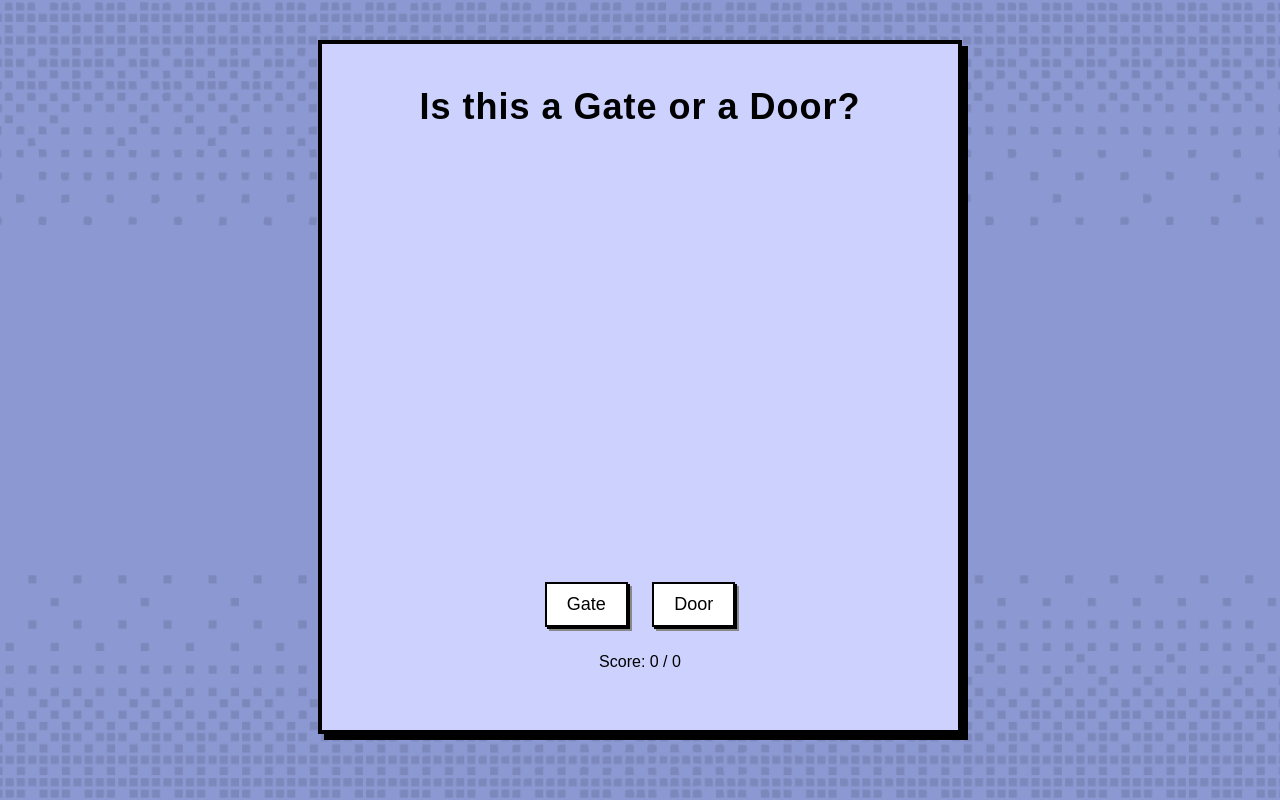
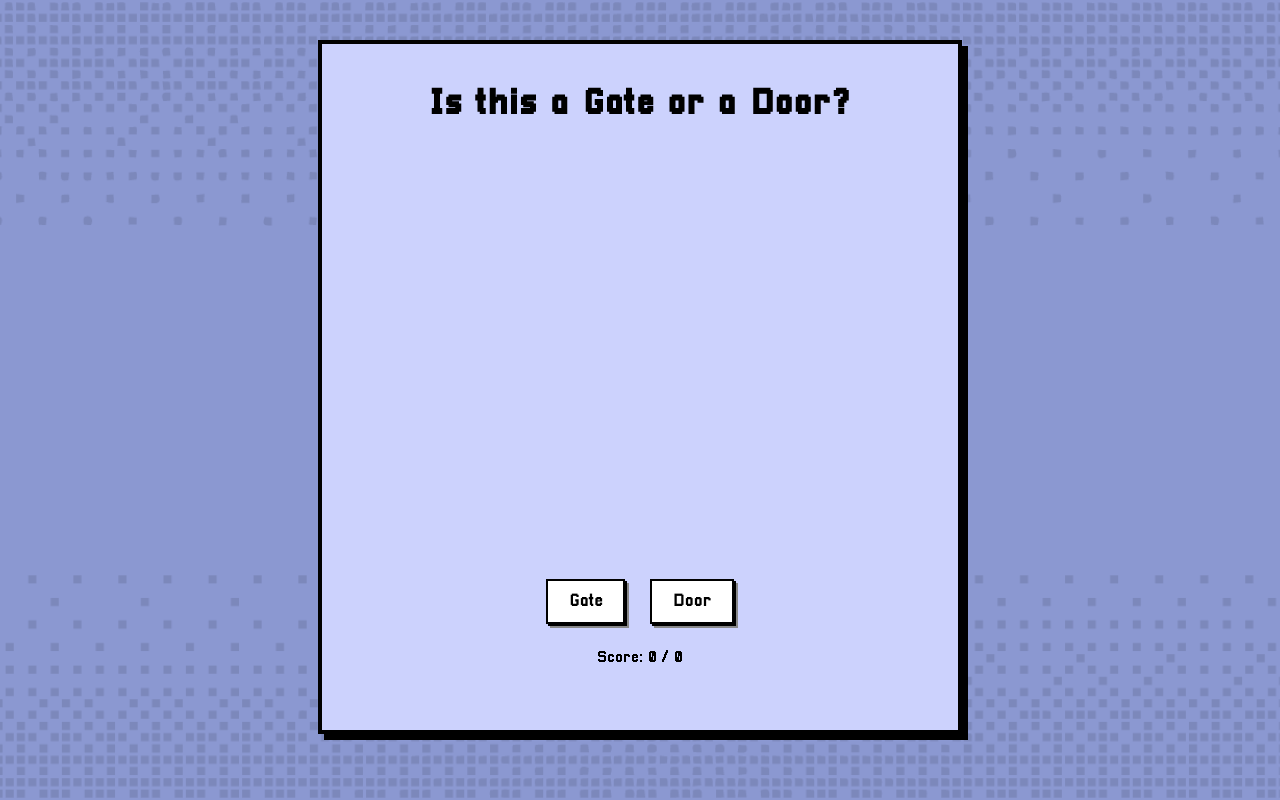
Before and after one commit to saanchithawani/fordax, a plain HTML site: page index.html in a window 1280 px wide. Drawn offline with Linux system fonts and the light colour scheme; the site is published under a folder, as on GitHub Pages, so addresses that start at the root find nothing.

Commit message:
Update style.css

```diff
--- a/style.css
+++ b/style.css
@@ -1,13 +1,13 @@
 @font-face {
     font-family: 'Pixellari';
-    src: url('/fonts/pixellari.ttf') format('woff2');
+    src: url('fonts/pixellari.ttf') format('truetype');
     font-weight: normal;
     font-style: normal;
 }
 
 @font-face {
     font-family: 'KA1';
-    src: url('/fonts/ka1.ttf') format('woff2');
+    src: url('fonts/ka1.ttf') format('truetype');
     font-weight: normal;
     font-style: normal;
 }
```
